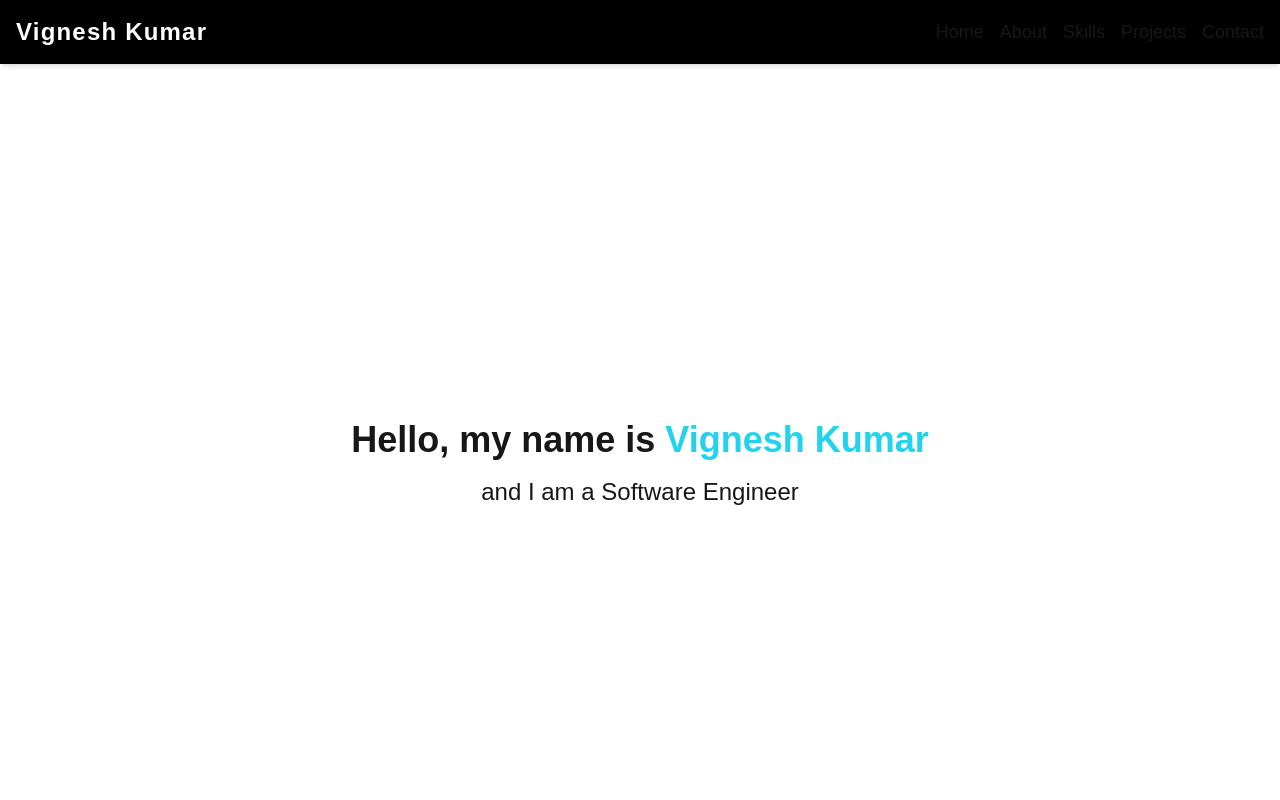
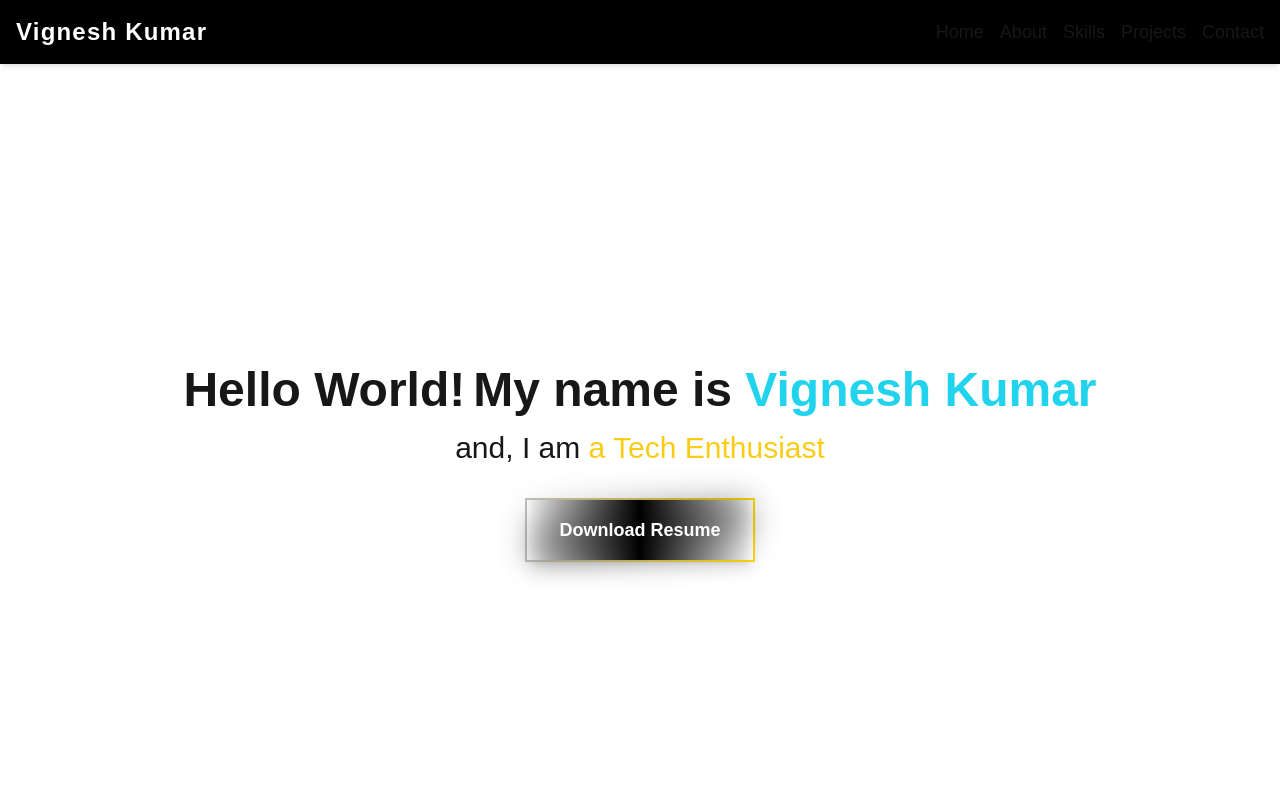
Before and after one commit to VighneshG/my-portfolio, a Next.js app: page / in a window 1280 px wide. Shown: the top 800 px of the page. Built offline with nearby package versions, Linux system fonts and the light colour scheme.

Commit message:
homepage updated with framer motion and added resume

```diff
--- a/src/app/page.tsx
+++ b/src/app/page.tsx
@@ -1,9 +1,15 @@
 'use client';
 import { useState, useEffect } from "react";
-import { motion } from "framer-motion";
+import { motion, AnimatePresence } from "framer-motion";
 import Layout from "@/components/Layout";
 
-const roles = ["a Software Developer", "a Software Engineer", "a Lifelong Learner"];
+const roles = ["a Software Engineer", "a Tech Enthusiast", "a Lifelong Learner"];
+
+const roleVariants = {
+  hidden: { opacity: 0, y: 10 },
+  visible: { opacity: 1, y: 0 },
+  exit: { opacity: 0, y: -10 },
+};
 
 export default function HomePage() {
   const [currentRole, setCurrentRole] = useState(0);
@@ -12,7 +18,7 @@ export default function HomePage() {
   useEffect(() => {
     const interval = setInterval(() => {
       setCurrentRole((prevRole) => (prevRole + 1) % roles.length);
-    }, 3000); // Change role every 3 seconds
+    }, 3000);
     return () => clearInterval(interval);
   }, []);
 
@@ -21,26 +27,55 @@ export default function HomePage() {
       <main className="flex flex-col items-center justify-center min-h-screen bg-background text-foreground">
         {/* Animated Introduction */}
         <div className="text-center">
+          {/* Combining "Hello World" and "My name is" on the same line */}
+          <div className="flex justify-center items-center text-5xl font-bold">
+            <h1>Hello World!</h1>
             <motion.h1
-            className="text-4xl font-bold"
+              className="ml-2" // Adds space between the two texts
               initial={{ opacity: 0, y: -50 }}
               animate={{ opacity: 1, y: 0 }}
               transition={{ duration: 1 }}
             >
-            Hello, my name is <span className="text-cyan-400">Vignesh Kumar</span>
+              My name is <span className="text-cyan-400">Vignesh Kumar</span>
             </motion.h1>
+          </div>
 
-          {/* Role Changing Section */}
-          <motion.h2
-            className="text-2xl mt-4"
+          {/* Smooth Role Transition Section */}
+          <div className="text-3xl mt-4 flex items-center justify-center">
+            <span>and, I am&nbsp;</span>
+            <div className="inline-block">
+              <AnimatePresence mode="wait">
+                <motion.span
                   key={currentRole}
-            initial={{ opacity: 0 }}
-            animate={{ opacity: 1 }}
-            exit={{ opacity: 0 }}
+                  variants={roleVariants}
+                  initial="hidden"
+                  animate="visible"
+                  exit="exit"
                   transition={{ duration: 0.5 }}
+                  className="text-yellow-400"
                 >
-            and I am {roles[currentRole]}
-          </motion.h2>
+                  {roles[currentRole]}
+                </motion.span>
+              </AnimatePresence>
+            </div>
+          </div>
+
+          {/* Cool Resume Download Button with Silver/Golden Border */}
+          <div className="mt-8">
+            <a
+              href="/files/Vignesh_Resume.pdf"
+              download="Vignesh_Kumar_Resume.pdf"
+              className="relative inline-block text-lg font-semibold text-white px-8 py-4 rounded-lg shadow-lg transition-transform transform-gpu hover:scale-105 hover:shadow-2xl focus:outline-none focus:ring-4 focus:ring-blue-300"
+              style={{
+                background: "linear-gradient(to right, transparent, black, transparent)",
+                border: "2px solid",
+                borderImage: "linear-gradient(to right, silver, gold) 1",
+              }}
+            >
+              <span className="absolute inset-0 opacity-40 bg-gradient-to-br from-transparent via-black to-transparent blur-lg rounded-lg -z-10"></span>
+              Download Resume
+            </a>
+          </div>
         </div>
       </main>
     </Layout>
```
Also changed, not shown: 1 other file (tests, documents, lock files or other folders). Lines whose indentation alone changed are shown as unchanged.
